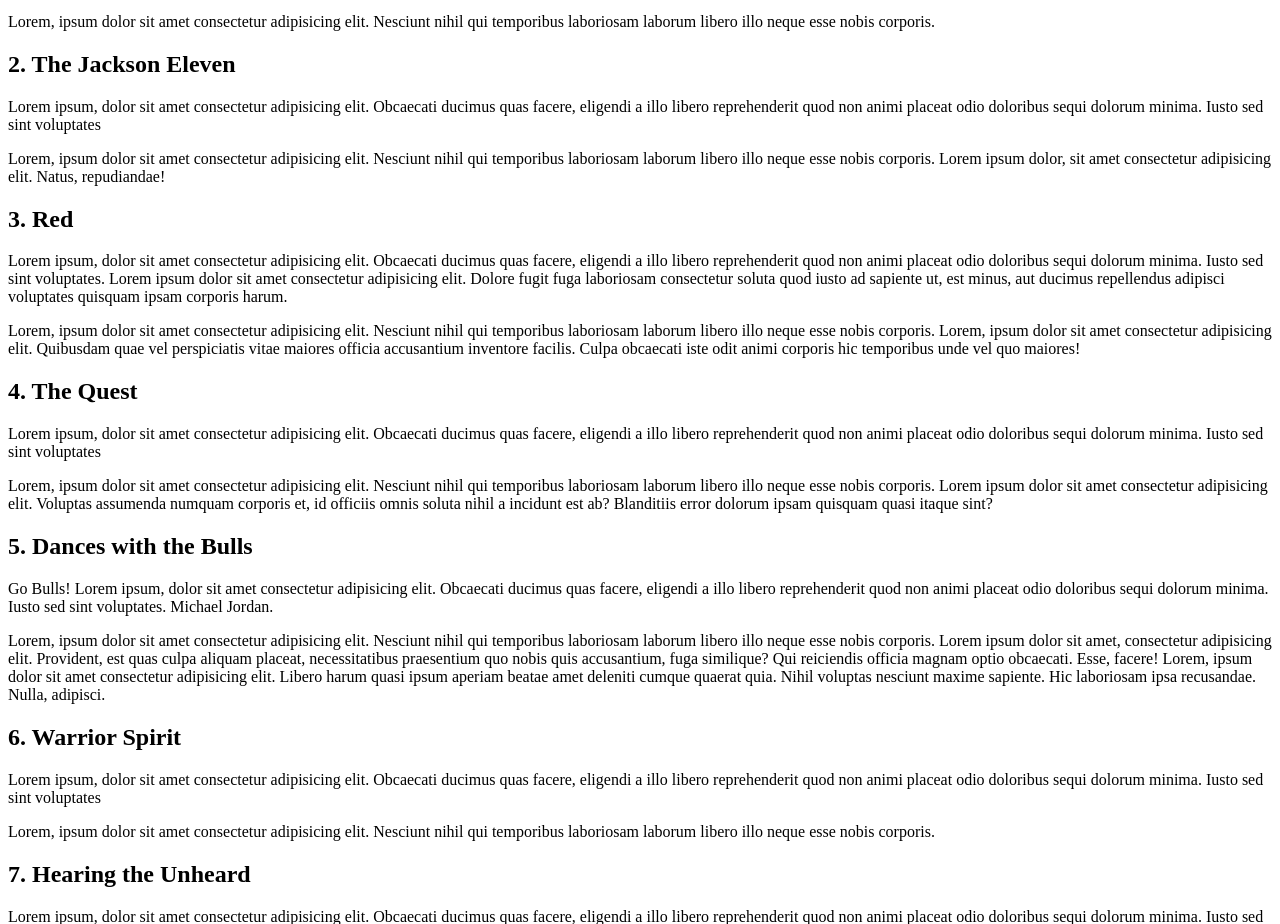
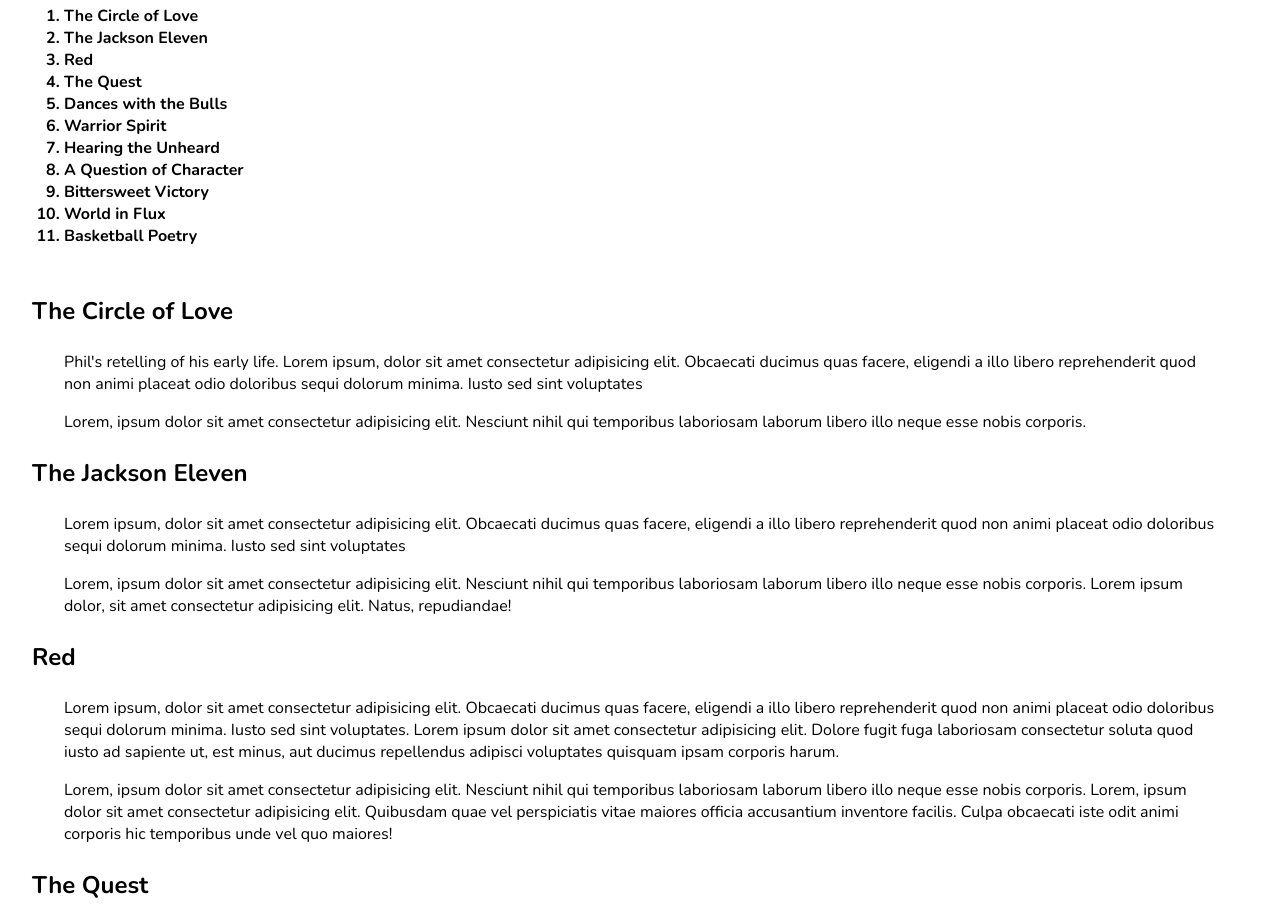
Before and after one commit to kmongy/smallProjects, a plain HTML site: page tableOfContents/index.html in a window 1280 px wide. Shown: the part 166-1090 px from the top of the page. Drawn offline with nearby package versions, Linux system fonts and the light colour scheme.

Commit message:
updated with css. Created simple IIFE to populate the h2 elements in the DOM.

```diff
--- a/tableOfContents/index.html
+++ b/tableOfContents/index.html
@@ -4,6 +4,7 @@
   <head>
     <meta charset="UTF-8">
     <meta name="viewport" content="width=device-width, initial-scale=1.0">
+    <link href="https://fonts.googleapis.com/css2?family=Nunito:wght@400;700&display=swap" rel="stylesheet">
     <link rel="stylesheet" href="main.css">
     <title>Table of Contents</title>
   </head>
@@ -13,21 +14,21 @@
     <div id="tableOfContents"></div>
 
     <div class="content-wrapper">
-      <h2>1. The Circle of Love</h2>
+      <h2>The Circle of Love</h2>
       <p>Phil's retelling of his early life. Lorem ipsum, dolor sit amet consectetur adipisicing elit. Obcaecati ducimus
         quas facere, eligendi a illo libero reprehenderit quod non animi placeat odio doloribus sequi dolorum minima.
         Iusto sed sint voluptates</p>
       <p>Lorem, ipsum dolor sit amet consectetur adipisicing elit. Nesciunt nihil qui temporibus laboriosam laborum
         libero illo neque esse nobis corporis.</p>
 
-      <h2>2. The Jackson Eleven</h2>
+      <h2>The Jackson Eleven</h2>
       <p>Lorem ipsum, dolor sit amet consectetur adipisicing elit. Obcaecati ducimus quas facere, eligendi a illo libero
         reprehenderit quod non animi placeat odio doloribus sequi dolorum minima. Iusto sed sint voluptates</p>
       <p>Lorem, ipsum dolor sit amet consectetur adipisicing elit. Nesciunt nihil qui temporibus laboriosam laborum
         libero illo neque esse nobis corporis. Lorem ipsum dolor, sit amet consectetur adipisicing elit. Natus,
         repudiandae!</p>
 
-      <h2>3. Red</h2>
+      <h2>Red</h2>
       <p>Lorem ipsum, dolor sit amet consectetur adipisicing elit. Obcaecati ducimus quas facere, eligendi a illo libero
         reprehenderit quod non animi placeat odio doloribus sequi dolorum minima. Iusto sed sint voluptates. Lorem ipsum
         dolor sit amet consectetur adipisicing elit. Dolore fugit fuga laboriosam consectetur soluta quod iusto ad
@@ -37,7 +38,7 @@
         vel perspiciatis vitae maiores officia accusantium inventore facilis. Culpa obcaecati iste odit animi corporis
         hic temporibus unde vel quo maiores!</p>
 
-      <h2>4. The Quest</h2>
+      <h2>The Quest</h2>
       <p>Lorem ipsum, dolor sit amet consectetur adipisicing elit. Obcaecati ducimus quas facere, eligendi a illo libero
         reprehenderit quod non animi placeat odio doloribus sequi dolorum minima. Iusto sed sint voluptates</p>
       <p>Lorem, ipsum dolor sit amet consectetur adipisicing elit. Nesciunt nihil qui temporibus laboriosam laborum
@@ -45,7 +46,7 @@
         assumenda numquam corporis et, id officiis omnis soluta nihil a incidunt est ab? Blanditiis error dolorum ipsam
         quisquam quasi itaque sint?</p>
 
-      <h2>5. Dances with the Bulls</h2>
+      <h2>Dances with the Bulls</h2>
       <p>Go Bulls! Lorem ipsum, dolor sit amet consectetur adipisicing elit. Obcaecati ducimus quas facere, eligendi a
         illo libero reprehenderit quod non animi placeat odio doloribus sequi dolorum minima. Iusto sed sint voluptates.
         Michael Jordan.</p>
@@ -56,21 +57,21 @@
         elit. Libero harum quasi ipsum aperiam beatae amet deleniti cumque quaerat quia. Nihil voluptas nesciunt maxime
         sapiente. Hic laboriosam ipsa recusandae. Nulla, adipisci.</p>
 
-      <h2>6. Warrior Spirit</h2>
+      <h2>Warrior Spirit</h2>
       <p> Lorem ipsum, dolor sit amet consectetur adipisicing elit. Obcaecati ducimus
         quas facere, eligendi a illo libero reprehenderit quod non animi placeat odio doloribus sequi dolorum minima.
         Iusto sed sint voluptates</p>
       <p>Lorem, ipsum dolor sit amet consectetur adipisicing elit. Nesciunt nihil qui temporibus laboriosam laborum
         libero illo neque esse nobis corporis.</p>
 
-      <h2>7. Hearing the Unheard</h2>
+      <h2>Hearing the Unheard</h2>
       <p>Lorem ipsum, dolor sit amet consectetur adipisicing elit. Obcaecati ducimus
         quas facere, eligendi a illo libero reprehenderit quod non animi placeat odio doloribus sequi dolorum minima.
         Iusto sed sint voluptates</p>
       <p>Lorem, ipsum dolor sit amet consectetur adipisicing elit. Nesciunt nihil qui temporibus laboriosam laborum
         libero illo neque esse nobis corporis.</p>
 
-      <h2>8. A Question of Character</h2>
+      <h2>A Question of Character</h2>
       <p>Lorem ipsum, dolor sit amet consectetur adipisicing elit. Obcaecati ducimus
         quas facere, eligendi a illo libero reprehenderit quod non animi placeat odio doloribus sequi dolorum minima.
         Lorem ipsum dolor sit amet consectetur adipisicing elit. Modi facere officia, odit rerum aliquid unde nisi
@@ -79,21 +80,21 @@
       <p>Lorem, ipsum dolor sit amet consectetur adipisicing elit. Nesciunt nihil qui temporibus laboriosam laborum
         libero illo neque esse nobis corporis.</p>
 
-      <h2>9. Bittersweet Victory</h2>
+      <h2>Bittersweet Victory</h2>
       <p>Lorem ipsum, dolor sit amet consectetur adipisicing elit. Obcaecati ducimus
         quas facere, eligendi a illo libero reprehenderit quod non animi placeat odio doloribus sequi dolorum minima.
         Iusto sed sint voluptates</p>
       <p>Lorem, ipsum dolor sit amet consectetur adipisicing elit. Nesciunt nihil qui temporibus laboriosam laborum
         libero illo neque esse nobis corporis.</p>
 
-      <h2>10. World in Flux</h2>
+      <h2>World in Flux</h2>
       <p>Phil's retelling of his early life. Lorem ipsum, dolor sit amet consectetur adipisicing elit. Obcaecati ducimus
         quas facere, eligendi a illo libero reprehenderit quod non animi placeat odio doloribus sequi dolorum minima.
         Iusto sed sint voluptates</p>
       <p>Lorem, ipsum dolor sit amet consectetur adipisicing elit. Nesciunt nihil qui temporibus laboriosam laborum
         libero illo neque esse nobis corporis.</p>
 
-      <h2>11. Basketball Poetry</h2>
+      <h2>Basketball Poetry</h2>
       <p>Poetry in motion. Lorem ipsum, dolor sit amet consectetur adipisicing elit. Obcaecati ducimus
         quas facere, eligendi a illo libero reprehenderit quod non animi placeat odio doloribus sequi dolorum minima.
         Lorem ipsum dolor sit amet consectetur adipisicing elit. Est dolorum impedit, adipisci accusamus repellat
--- a/tableOfContents/main.css
+++ b/tableOfContents/main.css
@@ -0,0 +1,32 @@
+html {
+  box-sizing: border-box;
+}
+*,
+*::before,
+*::after {
+  box-sizing: inherit;
+  margin: 0;
+  padding: 0;
+}
+body {
+  font-family: 'Nunito', sans-serif;
+  padding: 1rem;
+}
+h1,
+h2 {
+  padding: 1rem;
+}
+p {
+  padding: 0.5rem 3rem;
+}
+#tableOfContents {
+  padding: 1rem;
+  font-weight: 700;
+}
+#tableOfContents .heading {
+  padding: 0.5rem;
+  font-size: 1.5rem;
+}
+#tableOfContents ol {
+  padding: 1rem 2rem;
+}
--- a/tableOfContents/main.js
+++ b/tableOfContents/main.js
@@ -0,0 +1,23 @@
+const tableOfContents = document.querySelector('#tableOfContents');
+const content = document.querySelector('.content-wrapper');
+const headers = content.querySelectorAll('h2');
+
+(function displayTOC() {
+  let chapters = [...headers]; //spread the headers to this to change it from a Nodelist to an Array
+
+  let ol = document.createElement('ol');
+  let p = document.createElement('p');
+
+  p.classList.add('heading');
+  p.innerText = 'Table of Contents';
+
+  chapters.forEach((chapter) => {
+    let li = document.createElement('li');
+
+    li.innerText = chapter.innerText;
+    ol.appendChild(li);
+  });
+
+  tableOfContents.appendChild(p);
+  tableOfContents.appendChild(ol);
+})();
```
